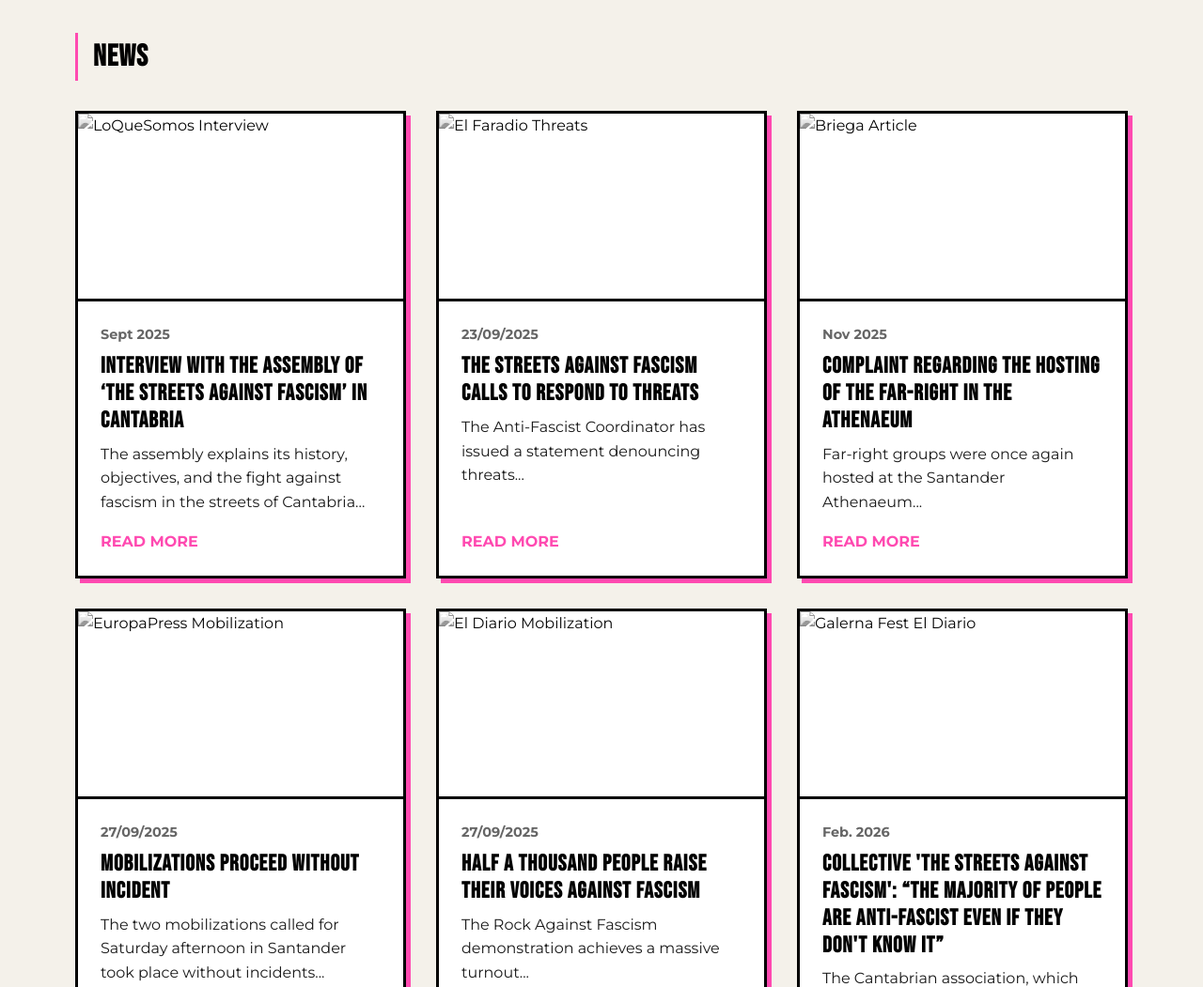
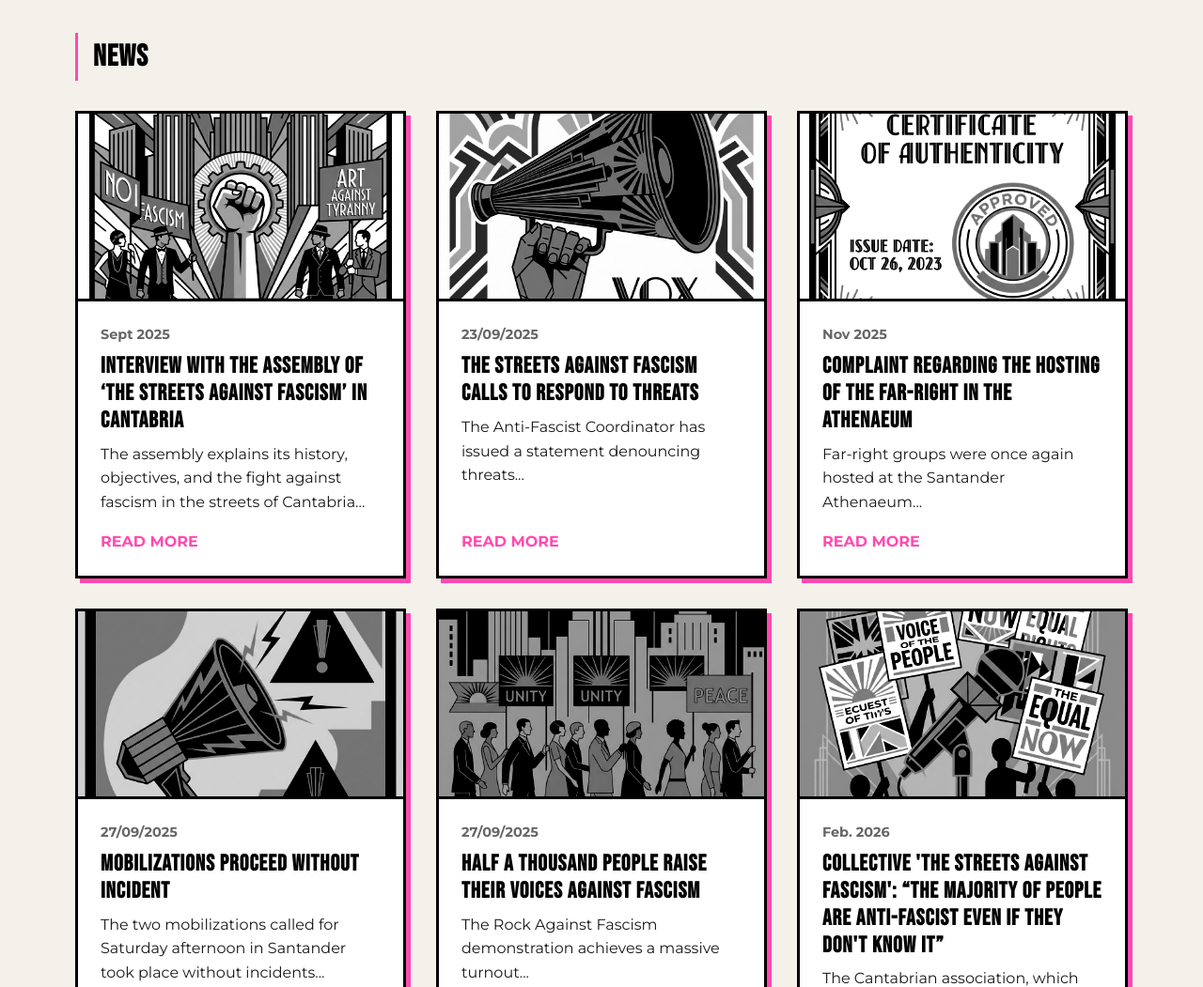
Before and after one commit to JaviLopezG/lascallescontraelfascismo, a plain HTML site: page en/index.html in a window 1280 px wide. Shown: the part 2300-3351 px from the top of the page at 94% size. Drawn offline with Linux system fonts and the light colour scheme.

Commit message:
update links.

```diff
--- a/en/index.html
+++ b/en/index.html
@@ -124,7 +124,7 @@
             <div class="news-grid">
                 <!-- Card 1 -->
                 <article class="news-card">
-                    <img src="assets/news/news-1.jpg" alt="LoQueSomos Interview">
+                    <img src="../assets/news/news-1.jpg" alt="LoQueSomos Interview">
                     <div class="news-content">
                         <div class="news-date">Sept 2025</div>
                         <h3 class="news-title">Interview with the Assembly of ‘The Streets Against Fascism’ in
@@ -138,7 +138,7 @@
                 </article>
                 <!-- Card 2 -->
                 <article class="news-card">
-                    <img src="assets/news/news-2.jpg" alt="El Faradio Threats">
+                    <img src="../assets/news/news-2.jpg" alt="El Faradio Threats">
                     <div class="news-content">
                         <div class="news-date">23/09/2025</div>
                         <h3 class="news-title">The Streets Against Fascism calls to respond to threats</h3>
@@ -150,7 +150,7 @@
                 </article>
                 <!-- Card 3 -->
                 <article class="news-card">
-                    <img src="assets/news/news-3.jpg" alt="Briega Article">
+                    <img src="../assets/news/news-3.jpg" alt="Briega Article">
                     <div class="news-content">
                         <div class="news-date">Nov 2025</div>
                         <h3 class="news-title">Complaint regarding the hosting of the far-right in the Athenaeum</h3>
@@ -162,7 +162,7 @@
                 </article>
                 <!-- Card 4 -->
                 <article class="news-card">
-                    <img src="assets/news/news-4.jpg" alt="EuropaPress Mobilization">
+                    <img src="../assets/news/news-4.jpg" alt="EuropaPress Mobilization">
                     <div class="news-content">
                         <div class="news-date">27/09/2025</div>
                         <h3 class="news-title">Mobilizations proceed without incident</h3>
@@ -174,7 +174,7 @@
                 </article>
                 <!-- Card 5 -->
                 <article class="news-card">
-                    <img src="assets/news/news-5.jpg" alt="El Diario Mobilization">
+                    <img src="../assets/news/news-5.jpg" alt="El Diario Mobilization">
                     <div class="news-content">
                         <div class="news-date">27/09/2025</div>
                         <h3 class="news-title">Half a thousand people raise their voices against fascism</h3>
@@ -185,7 +185,7 @@
                 </article>
                 <!-- Card 6 -->
                 <article class="news-card">
-                    <img src="assets/news/news-6.jpg" alt="Galerna Fest El Diario">
+                    <img src="../assets/news/news-6.jpg" alt="Galerna Fest El Diario">
                     <div class="news-content">
                         <div class="news-date">Feb. 2026</div>
                         <h3 class="news-title">Collective 'The Streets Against Fascism': “The majority of people are
```
Also changed, not shown: ar/index.html (+4 -4 lines), fr/index.html (+6 -6 lines).
